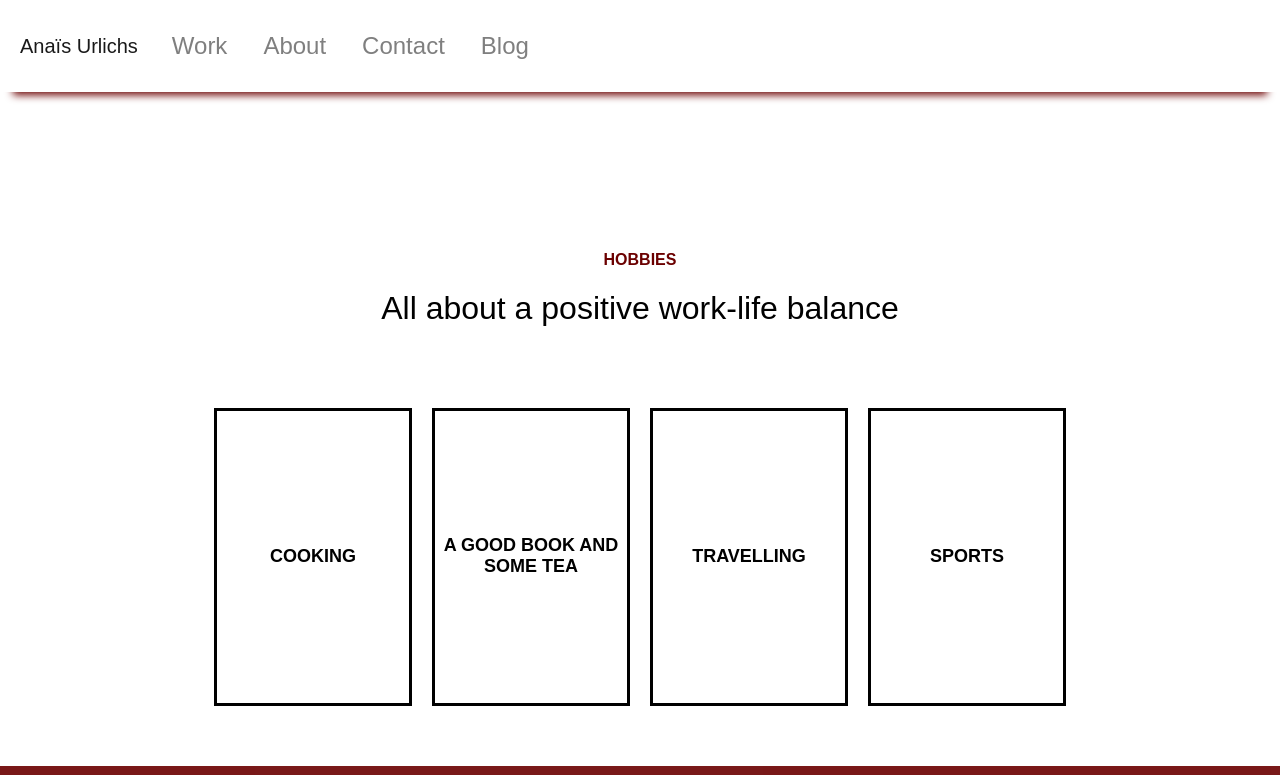
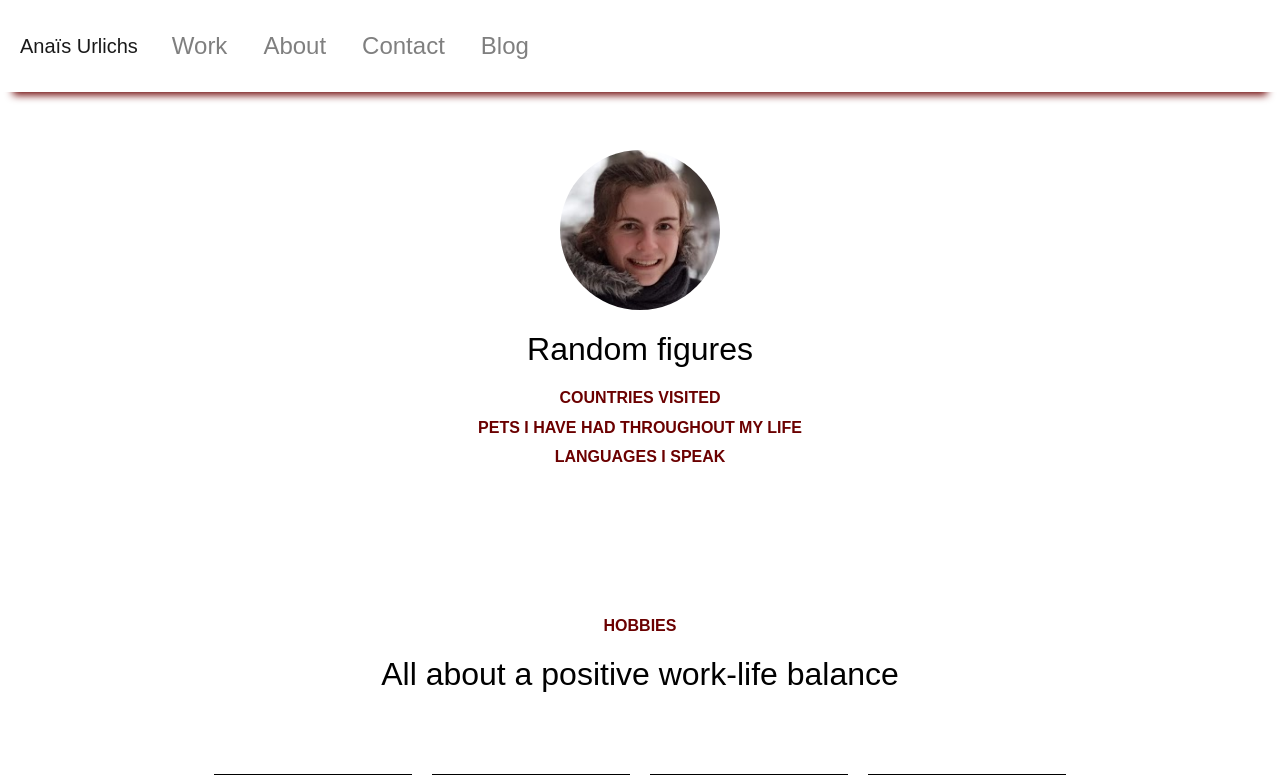
Before and after one commit to AnaisUrlichs/myWebsite, a React (Create React App) app: page /about in a window 1280 px wide. Shown: the top 775 px of the page. Built offline with nearby package versions, Linux system fonts and the light colour scheme.

Commit message:
updates about page

```diff
--- a/src/components/About.css
+++ b/src/components/About.css
@@ -16,11 +16,21 @@ body {
   padding: 50px;
 }
 
+.snowImage {
+  min-width: 160px;
+  min-height: 160px;
+  display: block;
+  margin-left: auto;
+  margin-right: auto;
+  margin-top: 50px;
+}
+
 .hobbies {
   margin-top: 150px;
 }
 
-.hobbies h5 {
+.hobbies h5,
+.statistics h5 {
   font-size: 16px;
   margin: 10px auto;
   color: #6b0000;
@@ -29,7 +39,8 @@ body {
   font-weight: bold;
 }
 
-.hobbies h3 {
+.hobbies h3,
+.statistics h3 {
   font-size: 32px;
   text-align: center;
   margin: 20px auto;
--- a/src/components/About.jsx
+++ b/src/components/About.jsx
@@ -6,6 +6,16 @@ export default class About extends Component {
     return (
       <div>
         <div className="navSpace" />
+        <img className="snowImage" src={require("./image/snowImage.png")} />
+
+        <div className="statistics">
+          <h3>Random figures</h3>
+          <h5>countries visited</h5>
+          <h5>pets I have had throughout my life</h5>
+          <h5>Languages I speak</h5>
+        </div>
+
+        <div className="personalGallery" />
         <div className="hobbies">
           <h5>Hobbies</h5>
           <h3>All about a positive work-life balance</h3>
```
